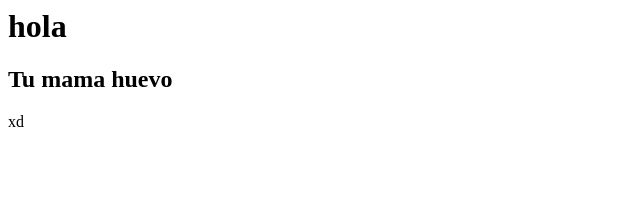
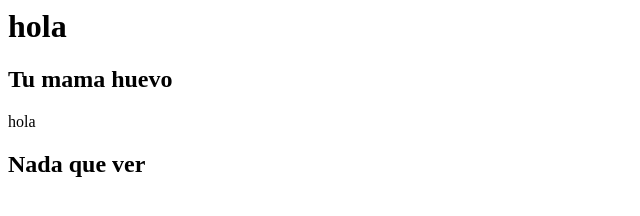
Before and after one commit to Juan-Pan/Programacion_3, a plain HTML site: page index.html in a window 1280 px wide. Shown: the whole page, without its empty margins (0-640 px from the left). Drawn offline with Linux system fonts and the light colour scheme.

Commit message:
Cambio_3

```diff
--- a/index.html
+++ b/index.html
@@ -7,6 +7,9 @@
 <body>
     <h1>hola</h1>
     <h2>Tu mama huevo</h2>
-    <div>xd</div>
+    <section>
+        <p>hola</p>
+        <h1>Nada que ver</h1>
+        </section>
 </body>
 </html>
```
